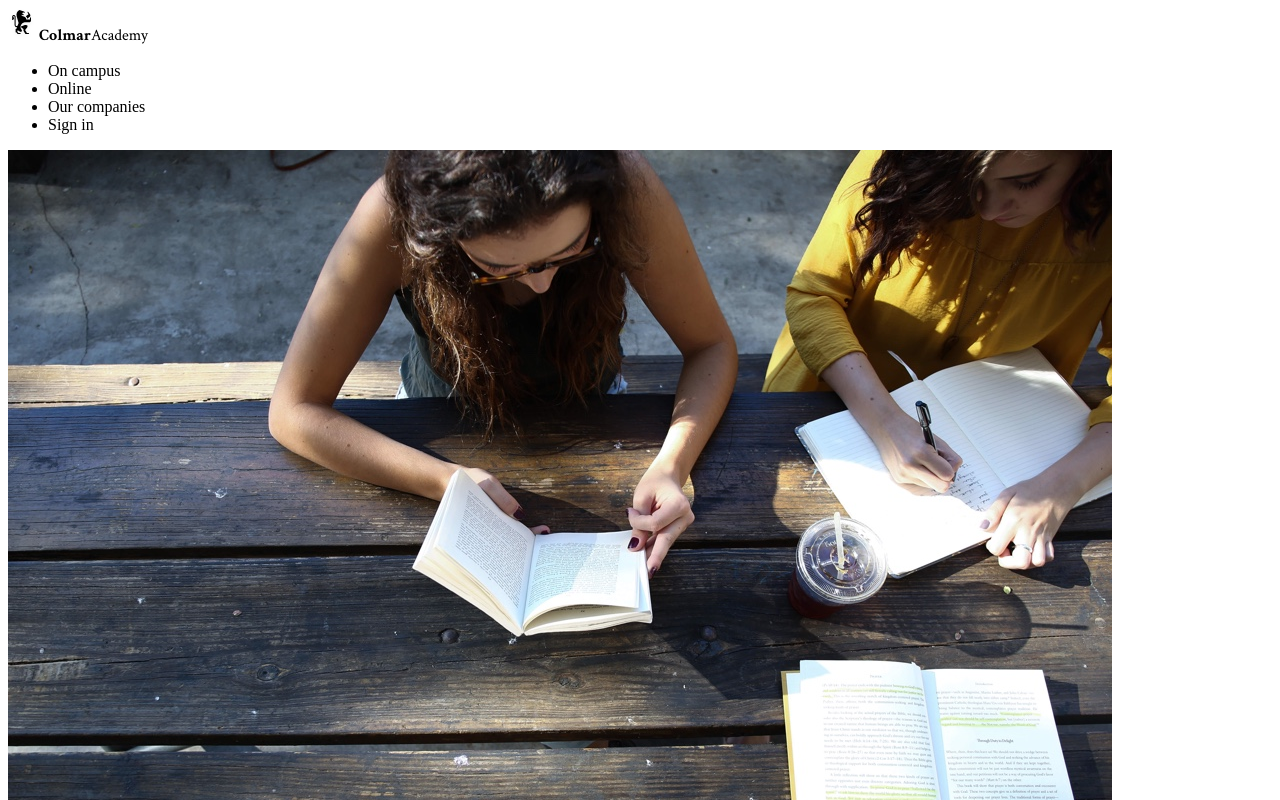
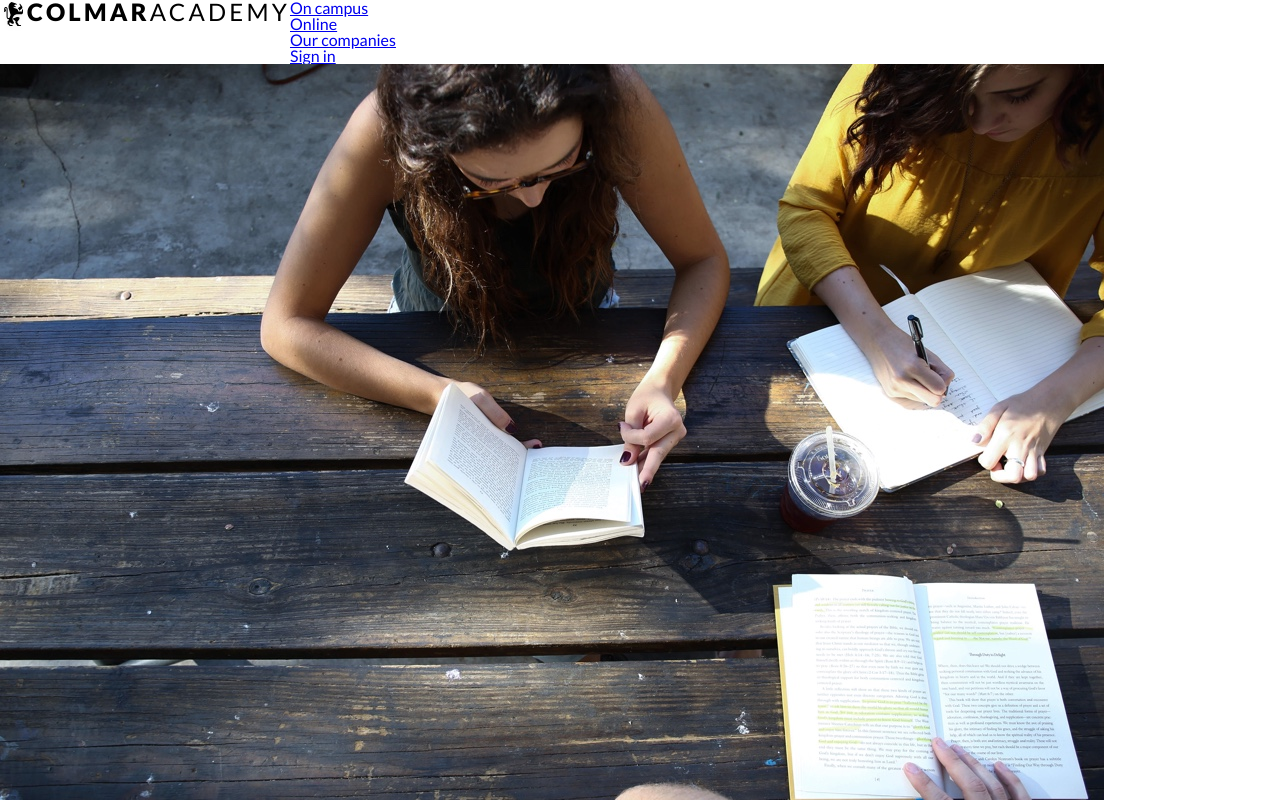
Before and after one commit to hichrislewis/colmaracademy, a plain HTML site: page index.html in a window 1280 px wide. Shown: the top 800 px of the page. Drawn offline with Linux system fonts and the light colour scheme; files that its build step writes are made by us from their sources.

Commit message:
added reset css

```diff
--- a/index.html
+++ b/index.html
@@ -2,26 +2,34 @@
 <html>
   <head>
     <meta charset="utf-8">
+    <link href="./resources/css/reset.css" type="text/css" rel="stylesheet">
     <link href="./resources/css/style.css" type="text/css" rel="stylesheet">
-    <link href="https://fonts.googleapis.com/css?family=Crimson+Text:400,700" rel="stylesheet">
+    <link href="https://fonts.googleapis.com/css?family=Lato:400,900" rel="stylesheet">
     <title>Colmar Academy</title>
   </head>
   <body>
     <!--Header-->
-    <div>
+    <div class="topnav">
       <!--Academy Info-->
+      <div class="academy-info">
+        <div class="logo">
           <img src="./resources/images/ic-logo.svg" alt="Colmar Academy Logo" />
+        </div>
+        <div class=academy-name>
           <span class="colmar">Colmar</span><span class="academy">Academy</span>
-
+        </div>
+      </div>
       <!--Navigation-->
+      <div class="navigation">
         <nav>
           <ul>
-          <li>On campus</li>
-          <li>Online</li>
-          <li>Our companies</li>
-          <li>Sign in</li>
+            <li><a href="#">On campus</a></li>
+            <li><a href="#">Online</a></li>
+            <li><a href="#">Our companies</a></li>
+            <li><a href="#">Sign in</a></li>
           </ul>
         </nav>
+      </div>
     </div>
 
     <!--Banner-->
--- /dev/null
+++ b/resources/css/reset.css
@@ -0,0 +1,48 @@
+/* http://meyerweb.com/eric/tools/css/reset/
+   v2.0 | 20110126
+   License: none (public domain)
+*/
+
+html, body, div, span, applet, object, iframe,
+h1, h2, h3, h4, h5, h6, p, blockquote, pre,
+a, abbr, acronym, address, big, cite, code,
+del, dfn, em, img, ins, kbd, q, s, samp,
+small, strike, strong, sub, sup, tt, var,
+b, u, i, center,
+dl, dt, dd, ol, ul, li,
+fieldset, form, label, legend,
+table, caption, tbody, tfoot, thead, tr, th, td,
+article, aside, canvas, details, embed,
+figure, figcaption, footer, header, hgroup,
+menu, nav, output, ruby, section, summary,
+time, mark, audio, video {
+	margin: 0;
+	padding: 0;
+	border: 0;
+	font-size: 100%;
+	font: inherit;
+	vertical-align: baseline;
+}
+/* HTML5 display-role reset for older browsers */
+article, aside, details, figcaption, figure,
+footer, header, hgroup, menu, nav, section {
+	display: block;
+}
+body {
+	line-height: 1;
+}
+ol, ul {
+	list-style: none;
+}
+blockquote, q {
+	quotes: none;
+}
+blockquote:before, blockquote:after,
+q:before, q:after {
+	content: '';
+	content: none;
+}
+table {
+	border-collapse: collapse;
+	border-spacing: 0;
+}
--- /dev/null
+++ b/resources/css/style.css
@@ -0,0 +1,31 @@
+html {
+  font-size: 16px;
+  font-family: 'Lato', serif;
+}
+
+/*Header*/
+.topnav {
+  display: flex;
+}
+
+.academy-info {
+  display: flex;
+}
+
+.academy-name span {
+  font-size: 1.5rem;
+  text-transform: uppercase;
+  letter-spacing: .2rem;
+}
+
+.colmar {
+  font-weight: 900;
+}
+
+.academy {
+  font-weight: 300;
+}
+
+.navigation {
+
+}
--- a/resources/style.css
+++ /dev/null
@@ -1,11 +0,0 @@
-.colmar {
-  font-family: 'Crimson Text', serif;
-  font-weight: 700;
-  text-transform: capitalize;
-}
-
-.academy {
-  font-family: 'Crimson Text', serif;
-  font-weight: 400;
-  text-transform: capitalize;
-}
```
Lines whose indentation alone changed are shown as unchanged.
